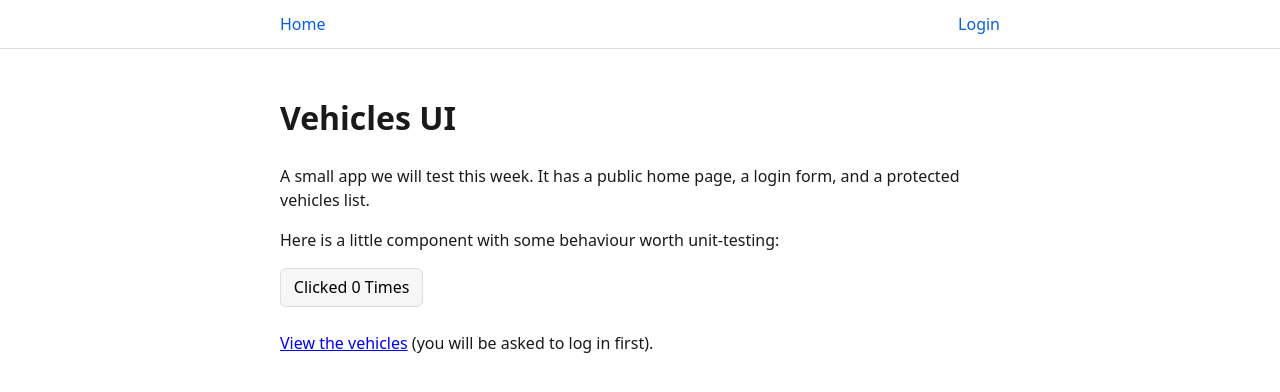
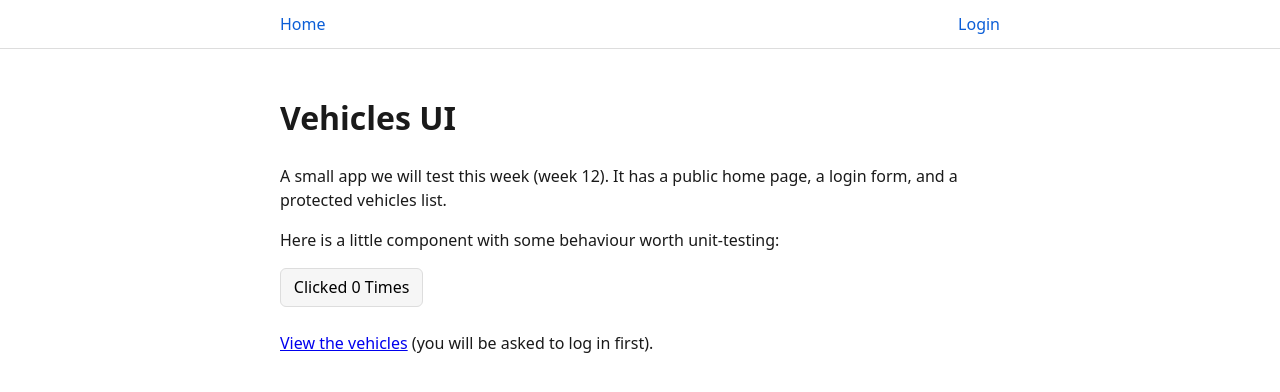
Before and after one commit to nick-romanidis/web422-2264-naa-cicd, a Next.js app: page / in a window 1280 px wide. Shown: the top 392 px of the page. Built offline with nearby package versions, Linux system fonts and the light colour scheme.

Commit message:
Added week # to home page

```diff
--- a/pages/index.js
+++ b/pages/index.js
@@ -6,8 +6,8 @@ export default function Home() {
     <>
       <h1>Vehicles UI</h1>
       <p>
-        A small app we will test this week. It has a public home page, a login
-        form, and a protected vehicles list.
+        A small app we will test this week (week 12). It has a public home page,
+        a login form, and a protected vehicles list.
       </p>
 
       <p>Here is a little component with some behaviour worth unit-testing:</p>
```
